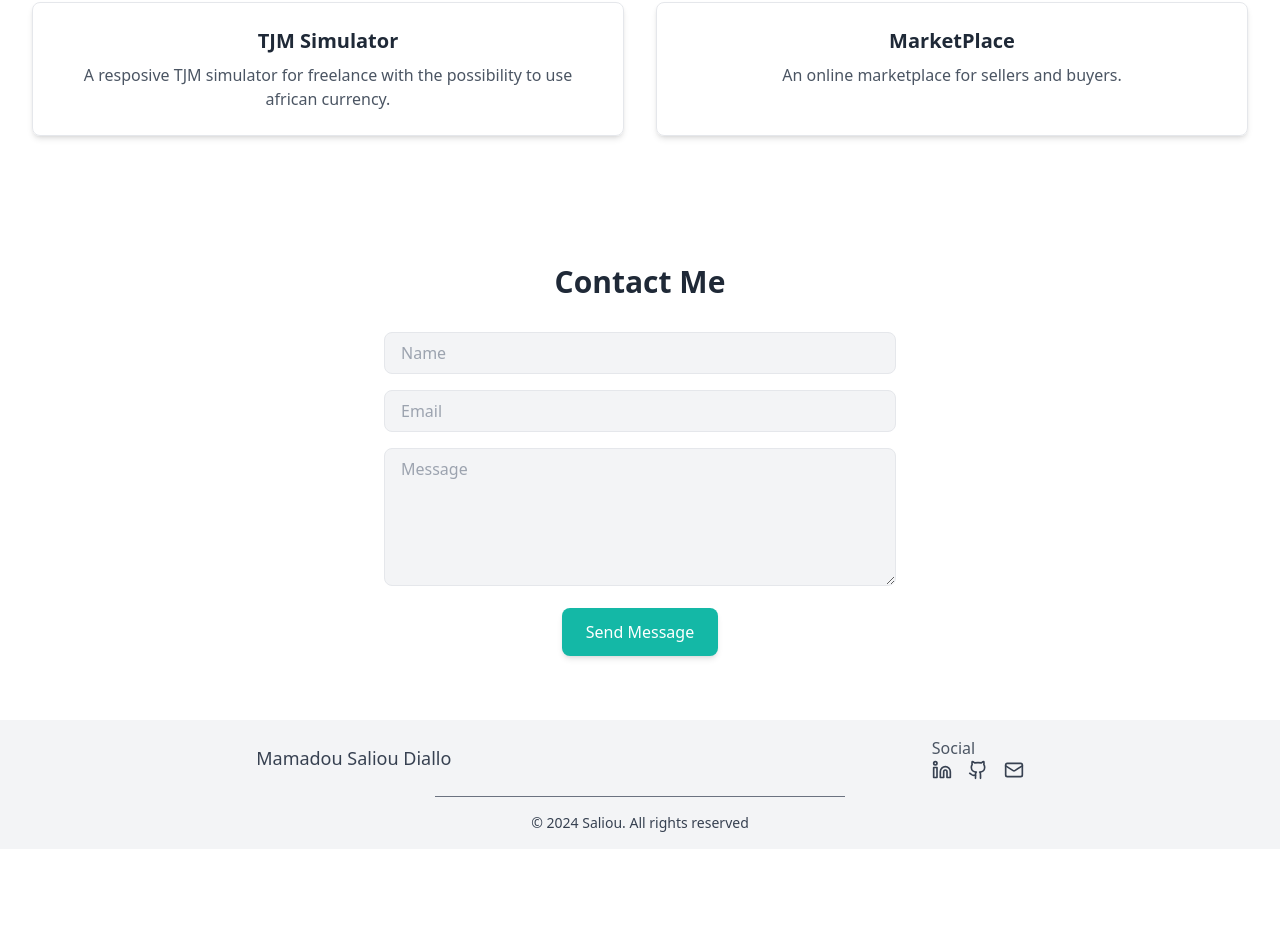
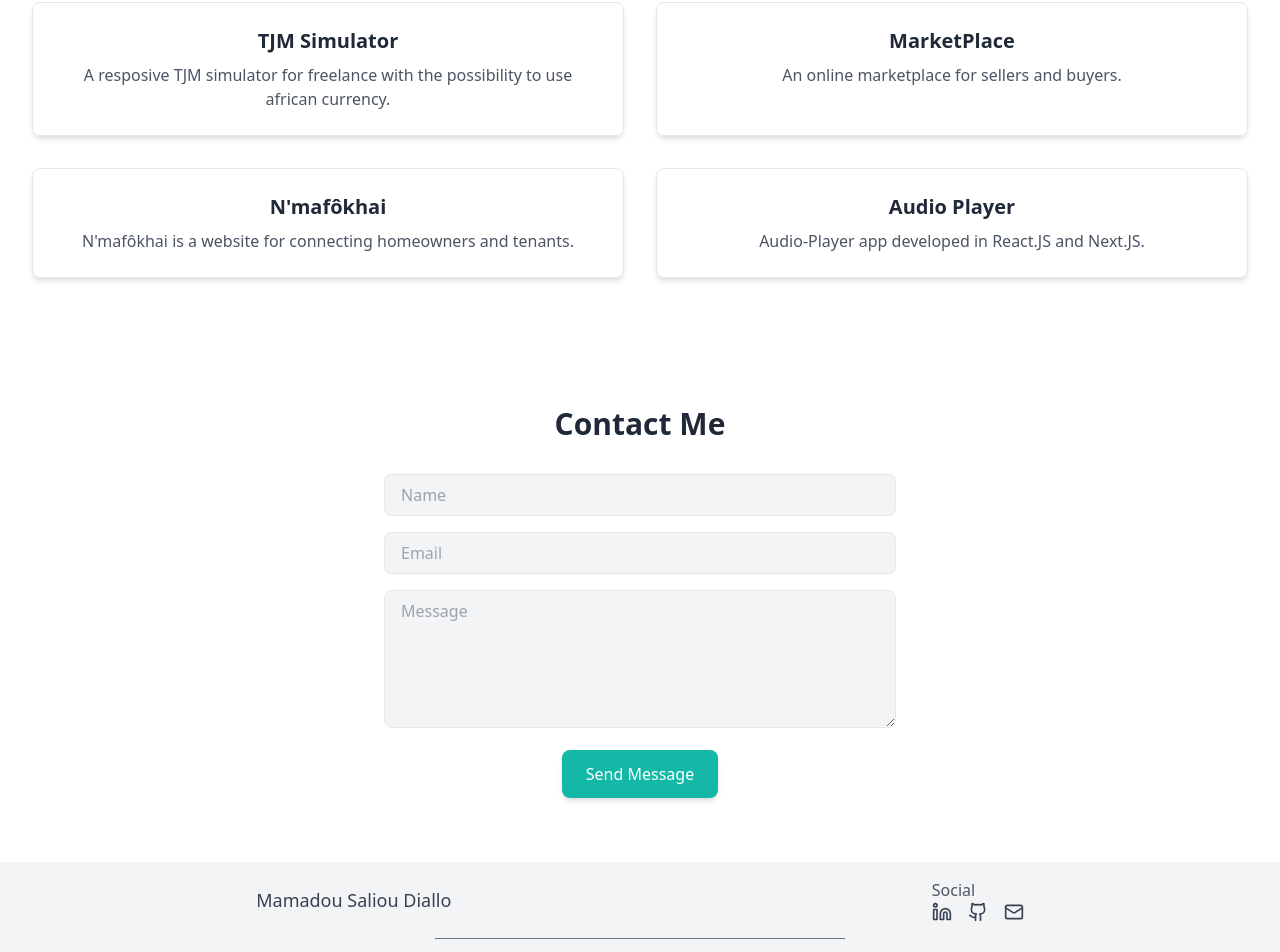
Before and after one commit to Masaliou224/saliou-portfolio, a React (Create React App) app: page / in a window 1280 px wide. Shown: the part 1478-2430 px from the top of the page. Before the commit the page ends 2327 px from the top, so only its background shows below. Built offline with nearby package versions, Linux system fonts and the light colour scheme.

Commit message:
adding some projects

```diff
--- a/src/components/Projects.jsx
+++ b/src/components/Projects.jsx
@@ -9,6 +9,14 @@
     {
       title: "MarketPlace",
       description: "An online marketplace for sellers and buyers.",
+    },
+    {
+      title: "N'mafôkhai",
+      description: "N'mafôkhai is a website for connecting homeowners and tenants.",
+    },
+    {
+      title: "Audio Player",
+      description: "Audio-Player app developed in React.JS and Next.JS.",
     },
   ];
 
```
